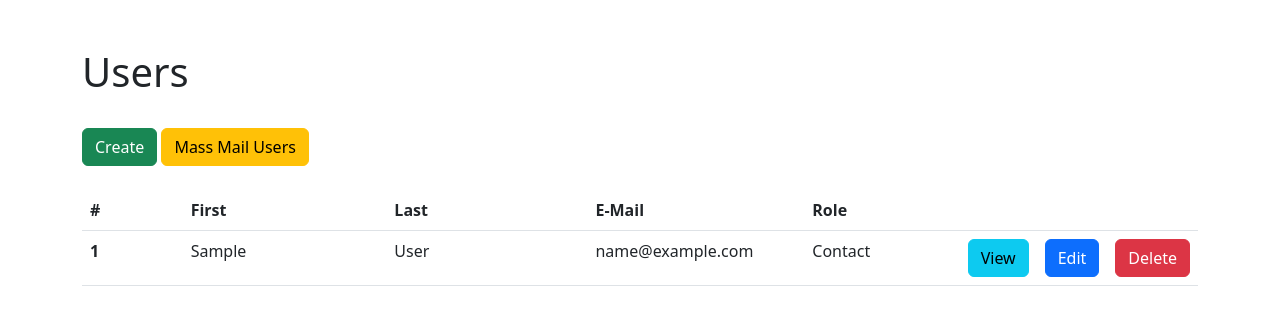
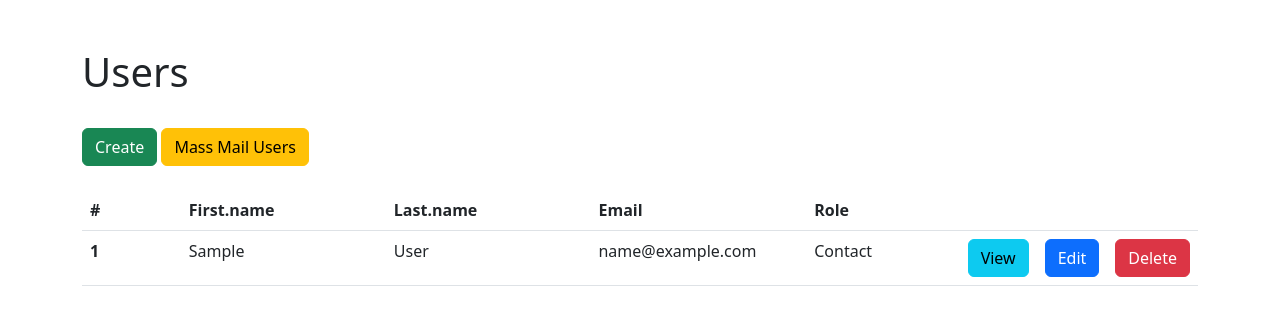
Before and after one commit to Jean28518/event-management-system, a Django app: page /users/ in a window 1280 px wide. Shown: the part 56-381 px from the top of the page. Run offline with Django 4.2, Linux system fonts and the light colour scheme; the visitor is signed in with stand-in values (Sample User, id 1); data comes from the database, SQL or seed files in the repository.

Commit message:
Add german translation for users package

```diff
--- a/src/event_management_system/event_management_system/templates/global/navbar.html
+++ b/src/event_management_system/event_management_system/templates/global/navbar.html
@@ -1,3 +1,4 @@
+{% load i18n %}
 <nav class="navbar navbar-expand-lg bg-light">
     <div class="container-fluid">
       <a class="navbar-brand" href="{% url 'user_overview' %}">Event Management System</a>
@@ -8,22 +9,22 @@
         <ul class="navbar-nav me-auto mb-2 mb-lg-0">
           {% if perms.users.view_profile %}
           <li class="nav-item">
-            <a class="nav-link active" aria-current="page" href="{% url 'user_overview' %}">Users</a>
+            <a class="nav-link active" aria-current="page" href="{% url 'user_overview' %}">{% trans "Users" %}</a>
           </li>
           {% endif %}
           {% if perms.events.view_event %}
           <li class="nav-item">
-            <a class="nav-link active" aria-current="page" href="{% url 'event_overview' %}">Events</a>
+            <a class="nav-link active" aria-current="page" href="{% url 'event_overview' %}">{% trans "Events" %}</a>
           </li>
           {% endif %}
           {% if perms.events.view_room %}
           <li class="nav-item">
-            <a class="nav-link active" aria-current="page" href="{% url 'room_overview' %}">Rooms</a>
+            <a class="nav-link active" aria-current="page" href="{% url 'room_overview' %}">{% trans "Rooms" %}</a>
           </li>
           {% endif %}
           {% if perms.emails.view_email %}
             <li class="nav-item">
-              <a class="nav-link active" aria-current="page" href="{% url 'email_overview' %}">Emails</a>
+              <a class="nav-link active" aria-current="page" href="{% url 'email_overview' %}">{% trans "Emails" %}</a>
             </li>
           {% endif %}
         </ul>
@@ -34,9 +35,9 @@
               {{request_user.username}}
             </a>
             <ul class="dropdown-menu">
-              <li><a class="dropdown-item" href="{% url 'user_change_password' %}">Change Password</a></li>
+              <li><a class="dropdown-item" href="{% url 'user_change_password' %}">{% trans "Change Password" %}</a></li>
               <li><hr class="dropdown-divider"></li>
-              <li><a class="dropdown-item" href="{% url 'user_logout' %}">Logout</a></li>
+              <li><a class="dropdown-item" href="{% url 'user_logout' %}">{% trans "Logout" %}</a></li>
               {% endif %}
             </ul>
           </div>
--- a/src/event_management_system/users/forms.py
+++ b/src/event_management_system/users/forms.py
@@ -1,51 +1,43 @@
 from django import forms
+from django.utils.translation import gettext as _
+
 
 ROLES = [
-    ('CO', 'Contact'),
-    ('AT', 'Attendant'),
-    ('OR', 'Organisator'),
-    ('AD', 'Administrator'),
+    ('CO', _('Contact')),
+    ('AT', _('Attendant')),
+    ('OR', _('Organisator')),
+    ('AD', _('Administrator')),
     ]
 
-class CreateForm(forms.Form):
-    user_role= forms.CharField(label='Role', widget=forms.Select(choices=ROLES, attrs={'class': "form-control"}))
-    email = forms.CharField(label='Email', max_length=100, widget=forms.EmailInput(attrs={'class': "form-control"}))
-    first_name = forms.CharField(label='First name', max_length=100, widget=forms.TextInput(attrs={'class': "form-control"}),)
-    last_name = forms.CharField(label='Last name', max_length=100, widget=forms.TextInput(attrs={'class': "form-control"}),)
-    password = forms.CharField(label='Password', max_length=100, widget=forms.PasswordInput(attrs={'class': "form-control"}),)
-    website = forms.CharField(label='Website', max_length=100, widget=forms.URLInput(attrs={'class': "form-control"}), required=False)
-    company = forms.CharField(label='Company', max_length=100, widget=forms.TextInput(attrs={'class': "form-control"}), required=False)
-    over_18 = forms.BooleanField(label='Over 18', widget=forms.CheckboxInput(attrs={'class': "form-check-input"}), required=False)
-    private_pin = forms.CharField(label='Private Pin', max_length=100, widget=forms.TextInput(attrs={'class': "form-control"}), required=False)
+class UserForm(forms.Form):
+    user_role= forms.CharField(label=_('Role'), widget=forms.Select(choices=ROLES, attrs={'class': "form-control"}))
+    email = forms.CharField(label=_('Email'), max_length=100, widget=forms.EmailInput(attrs={'class': "form-control"}))
+    first_name = forms.CharField(label=_('First name'), max_length=100, widget=forms.TextInput(attrs={'class': "form-control"}),)
+    last_name = forms.CharField(label=_('Last name'), max_length=100, widget=forms.TextInput(attrs={'class': "form-control"}),)
+    password = forms.CharField(label=_('Password'), max_length=100, widget=forms.PasswordInput(attrs={'class': "form-control"}),)
+    website = forms.CharField(label=_('Website'), max_length=100, widget=forms.URLInput(attrs={'class': "form-control"}), required=False)
+    company = forms.CharField(label=_('Company'), max_length=100, widget=forms.TextInput(attrs={'class': "form-control"}), required=False)
+    over_18 = forms.BooleanField(label=_('Over 18'), widget=forms.CheckboxInput(attrs={'class': "form-check-input"}), required=False)
+    private_pin = forms.CharField(label=_('Private Pin'), max_length=100, widget=forms.TextInput(attrs={'class': "form-control"}), required=False)
 
 # Public Contact Creation (Creates automatically contact)
 class RegisterForm(forms.Form):
-    email = forms.CharField(label='Email', max_length=100, widget=forms.EmailInput(attrs={'class': "form-control"}))
-    first_name = forms.CharField(label='First name', max_length=100, widget=forms.TextInput(attrs={'class': "form-control"}),)
-    last_name = forms.CharField(label='Last name', max_length=100, widget=forms.TextInput(attrs={'class': "form-control"}),)
-    password = forms.CharField(label='Password', max_length=100, widget=forms.PasswordInput(attrs={'class': "form-control"}),)
-    website = forms.CharField(label='Website', max_length=100, widget=forms.URLInput(attrs={'class': "form-control"}), required=False)
-    company = forms.CharField(label='Company', max_length=100, widget=forms.TextInput(attrs={'class': "form-control"}), required=False)
-    over_18 = forms.BooleanField(label='Over 18', widget=forms.CheckboxInput(attrs={'class': "form-check-input"}), required=False)
-
-class EditForm(forms.Form):
-    user_role= forms.CharField(label='Role', widget=forms.Select(choices=ROLES, attrs={'class': "form-control"}))
-    email = forms.CharField(label='Email', max_length=100, widget=forms.EmailInput(attrs={'class': "form-control"}))
-    first_name = forms.CharField(label='First name', max_length=100, widget=forms.TextInput(attrs={'class': "form-control"}),)
-    last_name = forms.CharField(label='Last name', max_length=100, widget=forms.TextInput(attrs={'class': "form-control"}),)
-    website = forms.CharField(label='Website', max_length=100, widget=forms.URLInput(attrs={'class': "form-control"}), required=False)
-    company = forms.CharField(label='Company', max_length=100, widget=forms.TextInput(attrs={'class': "form-control"}), required=False)
-    over_18 = forms.BooleanField(label='Over 18', widget=forms.CheckboxInput(attrs={'class': "form-check-input"}), required=False)
-    private_pin = forms.CharField(label='Private Pin', max_length=100, widget=forms.TextInput(attrs={'class': "form-control"}), required=False)
+    email = forms.CharField(label=_('Email'), max_length=100, widget=forms.EmailInput(attrs={'class': "form-control"}))
+    first_name = forms.CharField(label=_('First name'), max_length=100, widget=forms.TextInput(attrs={'class': "form-control"}),)
+    last_name = forms.CharField(label=_('Last name'), max_length=100, widget=forms.TextInput(attrs={'class': "form-control"}),)
+    password = forms.CharField(label=_('Password'), max_length=100, widget=forms.PasswordInput(attrs={'class': "form-control"}),)
+    website = forms.CharField(label=_('Website'), max_length=100, widget=forms.URLInput(attrs={'class': "form-control"}), required=False)
+    company = forms.CharField(label=_('Company'), max_length=100, widget=forms.TextInput(attrs={'class': "form-control"}), required=False)
+    over_18 = forms.BooleanField(label=_('Over 18'), widget=forms.CheckboxInput(attrs={'class': "form-check-input"}), required=False)
 
 class LoginForm(forms.Form):
-    email = forms.CharField(label='Email', max_length=100, widget=forms.EmailInput(attrs={'class': "form-control"}))
-    password = forms.CharField(label='Password', max_length=100, widget=forms.PasswordInput(attrs={'class': "form-control"}),)
+    email = forms.CharField(label=_('Email'), max_length=100, widget=forms.EmailInput(attrs={'class': "form-control"}))
+    password = forms.CharField(label=_('Password'), max_length=100, widget=forms.PasswordInput(attrs={'class': "form-control"}),)
 
 class PasswordForgot(forms.Form):
-    email = forms.CharField(label='Email', max_length=100, widget=forms.EmailInput(attrs={'class': "form-control"}))
+    email = forms.CharField(label=_('Email'), max_length=100, widget=forms.EmailInput(attrs={'class': "form-control"}))
 
 class PasswordChange(forms.Form):
-    old_password = forms.CharField(label='Old Password', max_length=100, widget=forms.PasswordInput(attrs={'class': "form-control"}),)
-    new_password = forms.CharField(label='New Password', max_length=100, widget=forms.PasswordInput(attrs={'class': "form-control"}),)
-    new_password_repeated = forms.CharField(label='New Password (repeated)', max_length=100, widget=forms.PasswordInput(attrs={'class': "form-control"}),)
+    old_password = forms.CharField(label=_('Old Password'), max_length=100, widget=forms.PasswordInput(attrs={'class': "form-control"}),)
+    new_password = forms.CharField(label=_('New Password'), max_length=100, widget=forms.PasswordInput(attrs={'class': "form-control"}),)
+    new_password_repeated = forms.CharField(label=_('New Password (repeated)'), max_length=100, widget=forms.PasswordInput(attrs={'class': "form-control"}),)
--- a/src/event_management_system/users/templates/users/edit.html
+++ b/src/event_management_system/users/templates/users/edit.html
@@ -1,8 +1,9 @@
 {% extends "global/base.html" %}
+{% load i18n %}
 {% block content %}
 <form action="" method="post">
     {% csrf_token %}
-    <h1>Edit {{user.email}}</h1>
+    <h1>{% trans "Edit.heading" %} {{user.email}}</h1>
     <br/>
     {% comment %} {{ form }} {% endcomment %}
     {% for field in form %}
@@ -13,7 +14,7 @@
         {% endif %}
     {% endfor %}
     <br/>
-    <a href="{% url 'user_overview' %}"><button type="button" class="btn btn-secondary">Cancel</button></a>
+    <a href="{% url 'user_overview' %}"><button type="button" class="btn btn-secondary">{% trans "Cancel" %}</button></a>
     <input type="submit" value="Save" class="btn btn-primary">
 </form>
 {% endblock %}
--- a/src/event_management_system/users/templates/users/overview.html
+++ b/src/event_management_system/users/templates/users/overview.html
@@ -3,18 +3,18 @@
 {% block content %}
 <h1>{% trans "Users" %}</h1>
 <br>
-<a href="{% url 'user_create' %}"><button type="button" class="btn btn-success">Create</button></a>
-<a href="{% url 'email_send_mass_user' %}"><button type="button" class="btn btn-warning">Mass Mail Users</button></a>
+<a href="{% url 'user_create' %}"><button type="button" class="btn btn-success">{% trans "Create" %}</button></a>
+<a href="{% url 'email_send_mass_user' %}"><button type="button" class="btn btn-warning">{% trans "Mass Mail Users" %}</button></a>
 <br>
 <br>
 <table class="table table-hover">
     <thead>
       <tr>
         <th scope="col" style="width:10%">#</th>
-        <th scope="col" style="width:20%">First</th>
-        <th scope="col" style="width:20%">Last</th>
-        <th scope="col" style="width:20%">E-Mail</th>
-        <th scope="col" style="width:15%">Role</th>
+        <th scope="col" style="width:20%">{% trans "First.name" %}</th>
+        <th scope="col" style="width:20%">{% trans "Last.name" %}</th>
+        <th scope="col" style="width:20%">{% trans "Email" %}</th>
+        <th scope="col" style="width:15%">{% trans "Role" %}</th>
         <th scope="col" style="width:5%"></th>
         <th scope="col" style="width:5%"></th>
         <th scope="col" style="width:5%"></th>
@@ -29,9 +29,9 @@
                 <td>{{user.email}}</td>
                 <td>{{user.user_role}}</td>
 
-                <td><a href="{% url 'user_view' user.id%}"><button type="button" class="btn btn-info">View</button></a></td>
-                <td><a href="{% url 'user_edit' user.id%}"><button type="button" class="btn btn-primary">Edit</button></a></td>
-                <td><a href="{% url 'user_delete' user.id%}"><button type="button" class="btn btn-danger">Delete</button></a></td>
+                <td><a href="{% url 'user_view' user.id%}"><button type="button" class="btn btn-info">{% trans "View" %}</button></a></td>
+                <td><a href="{% url 'user_edit' user.id%}"><button type="button" class="btn btn-primary">{% trans "Edit" %}</button></a></td>
+                <td><a href="{% url 'user_delete' user.id%}"><button type="button" class="btn btn-danger">{% trans "Delete" %}</button></a></td>
             </tr>
         {% endfor %}
 
--- a/src/event_management_system/users/templates/users/view.html
+++ b/src/event_management_system/users/templates/users/view.html
@@ -1,4 +1,5 @@
 {% extends "global/base.html" %}
+{% load i18n %}
 {% block content %}
 <form action="" method="">
     {% csrf_token %}
@@ -13,6 +14,6 @@
         {% endif %}
     {% endfor %}
     <br/>
-    <a href="{% url 'user_overview' %}"><button type="button" class="btn btn-secondary">Back</button></a>
+    <a href="{% url 'user_overview' %}"><button type="button" class="btn btn-secondary">{% trans "Back" %}</button></a>
 </form>
 {% endblock %}
--- a/src/event_management_system/users/views.py
+++ b/src/event_management_system/users/views.py
@@ -7,7 +7,7 @@ from .models import Profile
 from django.core import serializers
 from django.contrib.auth.models import User, make_password, Group
 from django.contrib.auth import authenticate, login, logout
-from .forms import CreateForm, EditForm, LoginForm, RegisterForm, PasswordForgot, PasswordChange, ROLES
+from .forms import UserForm, LoginForm, RegisterForm, PasswordForgot, PasswordChange, ROLES
 from django.contrib.auth.decorators import login_required
 from django.contrib.auth.decorators import permission_required
 import random
@@ -112,7 +112,6 @@ def user_overview(request):
             user.user_role = ROLES[2][1]
         if user.user_role == "AD":
             user.user_role = ROLES[3][1]
-        print(_get_user_role(user))
     return render(request, "users/overview.html", {'request_user': request.user, 'users': users})
 
 @permission_required('users.delete_profile')
@@ -125,7 +124,7 @@ def user_delete(request, user_id):
 @permission_required('users.add_profile')
 def user_create(request):
     if request.method == 'POST':
-        form = CreateForm(request.POST)
+        form = UserForm(request.POST)
         if form.is_valid():
             if User.objects.filter(email=request.POST['email']).exists():
                 return render(request, 'users/create.html', {'request_user': request.user, 'form': form, 'email_already_exists': True})
@@ -161,7 +160,7 @@ def user_create(request):
             return HttpResponseRedirect('/users/')
     else:
 
-        form = CreateForm(initial = {'private_pin': _get_random_private_pin()})
+        form = UserForm(initial = {'private_pin': _get_random_private_pin()})
         return render(request, 'users/create.html', {'request_user': request.user, 'form': form, 'email_already_exists': False})
 
 def _get_random_private_pin():
@@ -213,7 +212,7 @@ def user_register(request, next = ''):
 @permission_required('users.change_profile')
 def user_edit(request, user_id):
     if request.method == 'POST':
-        form = EditForm(request.POST)
+        form = UserForm(request.POST)
         if form.is_valid():
             user = User.objects.select_related('profile').filter(id=user_id)[0]
             user.username = request.POST['email']
@@ -274,7 +273,7 @@ def user_edit(request, user_id):
 
 
 
-        form = EditForm(initial=dict)
+        form = UserForm(initial=dict)
         return render(request, 'users/edit.html', {'request_user': request.user, 'form': form, 'pwreset': pwreset, 'user': user})
 
 
@@ -295,7 +294,7 @@ def user_view(request, user_id):
         'user_role': _get_user_role(user)
     }
 
-    form = EditForm(initial=dict)
+    form = UserForm(initial=dict)
     for field in form.fields:
         form.fields[field].disabled = True
     return render(request, 'users/view.html', {'request_user': request.user, 'form': form, 'user': user})
```
Also changed, not shown: src/event_management_system/users/models.py (+0 -7 lines), src/event_management_system/users/templates/users/change_password.html (+7 -6 lines), src/event_management_system/users/templates/users/create.html (+4 -3 lines), src/event_management_system/users/templates/users/create_public.html (+4 -3 lines), src/event_management_system/users/templates/users/login.html (+6 -5 lines), src/event_management_system/users/templates/users/reset_password.html (+4 -3 lines), src/event_management_system/locale/de/LC_MESSAGES/django.po.
